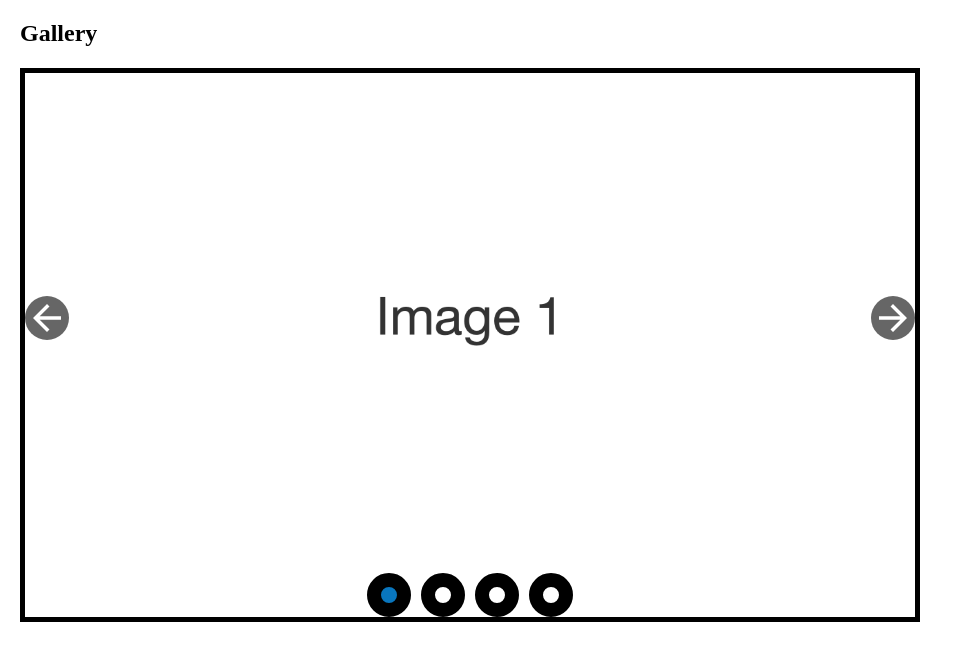
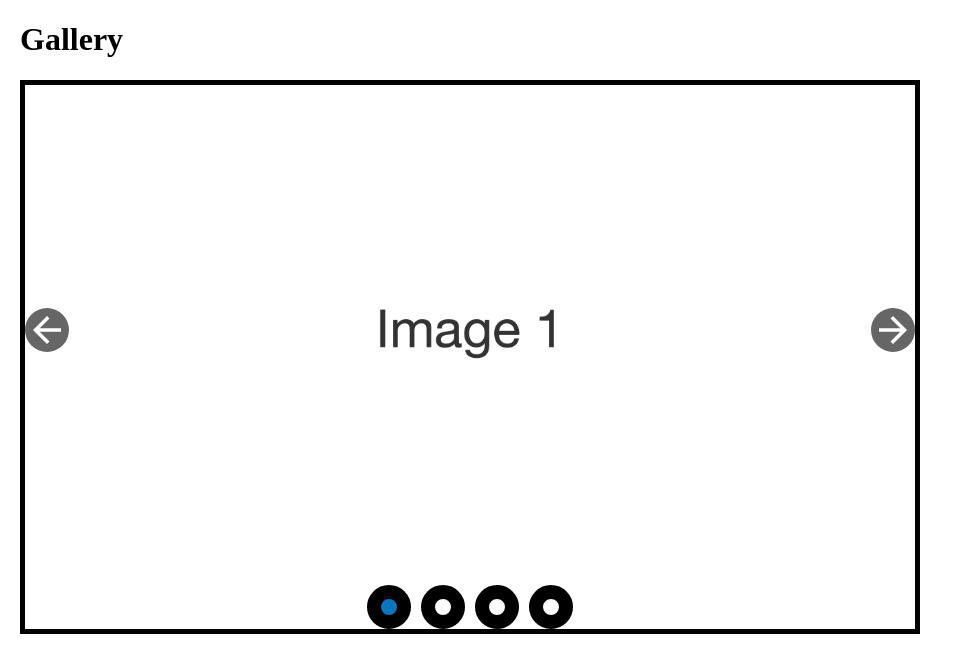
Before and after one commit to stefany-newman/accessible-image-slider, a plain HTML site: page index.html in a window 1280 px wide. Shown: the whole page, without its empty margins (0-963 px from the left). Drawn offline with Linux system fonts and the light colour scheme.

Commit message:
Added main and h1

```diff
--- a/index.html
+++ b/index.html
@@ -13,7 +13,7 @@
 <body>
     <main>
         <section class="gallery-section">
-            <h2>Gallery</h2>
+            <h1>Gallery</h1>
             <div id="gallery-container" class="gallery-container">
                 <div class="next-prev-controls" id="next-prev-controls">
                     <button type="button" id="next" class="next" aria-label="Next Image">
```
